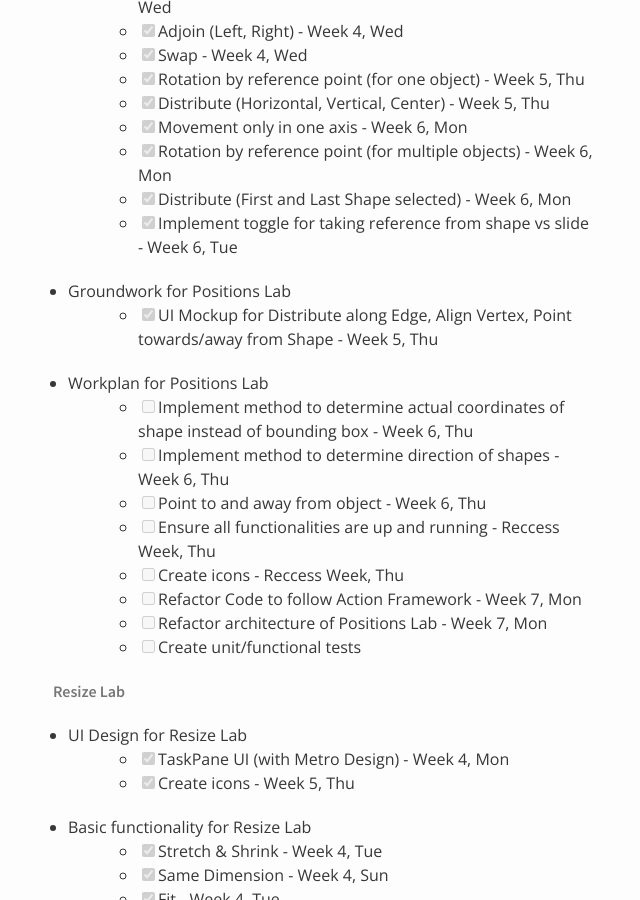
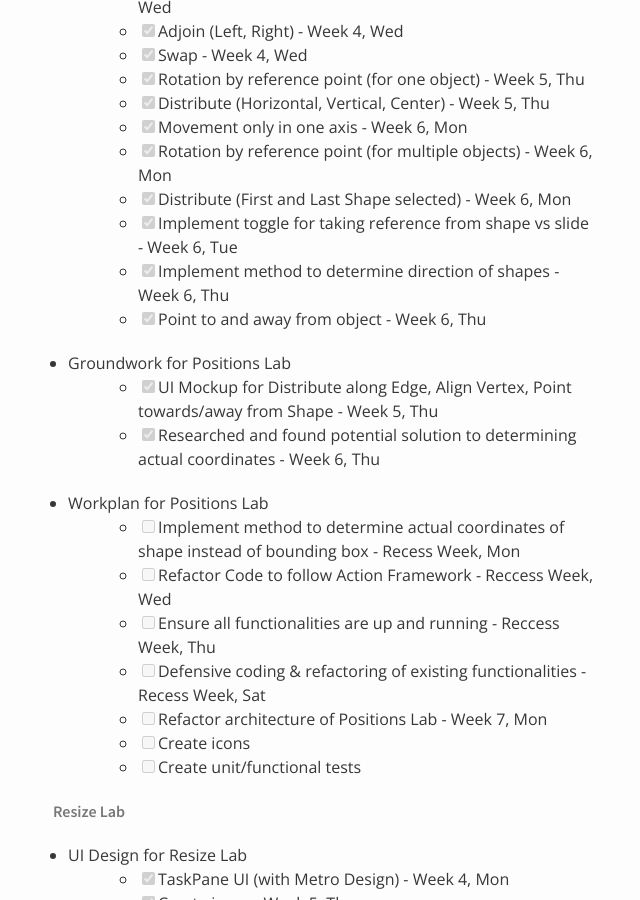
Before and after one commit to nus-oss/cs3281-AY1516S2-website, a Jekyll site: the page built from teams/powerpointlabs.md, in a window 1280 px wide and 900 px high, scrolled down 1023 px. Shown: the whole window, without its empty margins (317-957 px from the left). Built offline with Jekyll 4.4.1, drawn with Linux system fonts in a browser that asks for light colours.

Commit message:
Update workplan for poslab

```diff
--- a/teams/powerpointlabs.md
+++ b/teams/powerpointlabs.md
@@ -40,16 +40,18 @@ permalink: /teams/powerpointlabs/
   * [x] Rotation by reference point (for multiple objects) - Week 6, Mon
   * [x] Distribute (First and Last Shape selected) - Week 6, Mon
   * [x] Implement toggle for taking reference from shape vs slide - Week 6, Tue
+  * [x] Implement method to determine direction of shapes - Week 6, Thu
+  * [x] Point to and away from object - Week 6, Thu
 * Groundwork for Positions Lab
   * [x] UI Mockup for Distribute along Edge, Align Vertex, Point towards/away from Shape - Week 5, Thu
+  * [x] Researched and found potential solution to determining actual coordinates - Week 6, Thu
 * Workplan for Positions Lab
-  * [ ] Implement method to determine actual coordinates of shape instead of bounding box - Week 6, Thu
-  * [ ] Implement method to determine direction of shapes - Week 6, Thu
-  * [ ] Point to and away from object - Week 6, Thu
+  * [ ] Implement method to determine actual coordinates of shape instead of bounding box - Recess Week, Mon
+  * [ ] Refactor Code to follow Action Framework - Reccess Week, Wed
   * [ ] Ensure all functionalities are up and running - Reccess Week, Thu
-  * [ ] Create icons - Reccess Week, Thu
-  * [ ] Refactor Code to follow Action Framework - Week 7, Mon
+  * [ ] Defensive coding & refactoring of existing functionalities - Recess Week, Sat
   * [ ] Refactor architecture of Positions Lab - Week 7, Mon
+  * [ ] Create icons
   * [ ] Create unit/functional tests
 
 ###### Resize Lab
```
